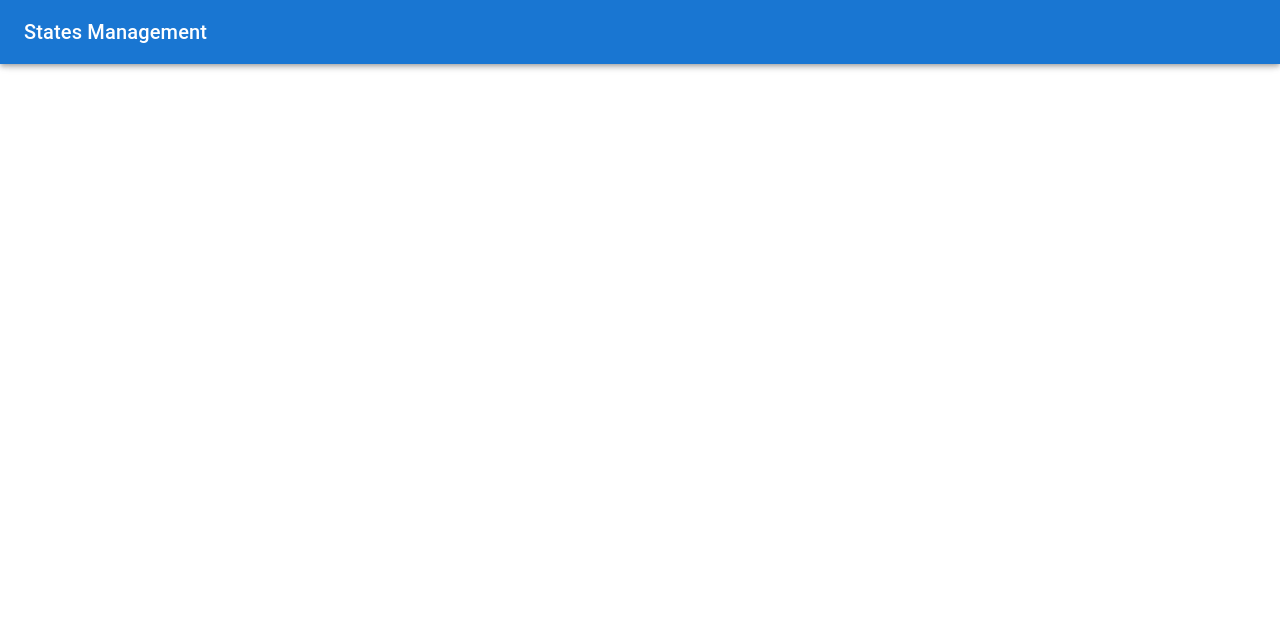
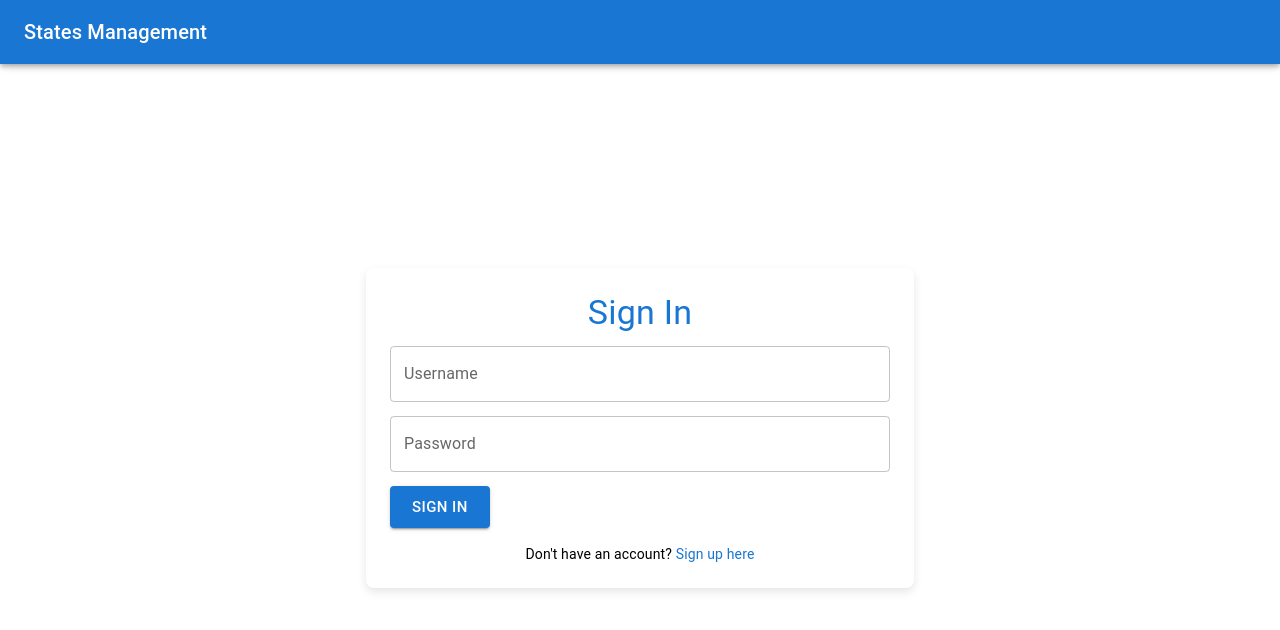
Before and after one commit to Avigail-Shklovsky/States-Managements, a React (Vite) app in the folder frontend/: page /signin in a window 1280 px wide. Before the commit this address had no page. Shown: the top 630 px of the page. Built offline with nearby package versions, Linux system fonts and the light colour scheme.

Commit message:
basic sign in

```diff
--- a/frontend/src/App.tsx
+++ b/frontend/src/App.tsx
@@ -5,6 +5,7 @@ import Navbar from "./layouts/Navbar";
 import StateForm from "./components/states/StateForm";
 import { RecoilRoot } from "recoil";
 import "../src/styles/_global.scss";
+import SignIn from "./components/users/SignIn";
 import SignUpUpdate from "./components/users/SignUpUpdate";
 function App() {
 
@@ -14,6 +15,7 @@ function App() {
           <Navbar />
           <Routes>
             <Route path="/" element={<StatesGridLayout />} />
+            <Route path="/signin" element={<SignIn />} />
             <Route path="/signup" element={<SignUpUpdate />} />
             <Route path="/form/:id?" element={<StateForm />} />
           </Routes>
--- /dev/null
+++ b/frontend/src/components/users/SignIn.tsx
@@ -0,0 +1,90 @@
+import { Formik, Form, Field } from "formik";
+import * as Yup from "yup";
+import { TextField, Button, Box, Typography } from "@mui/material";
+import { Link, useNavigate } from "react-router-dom";
+import { useSignInApi } from "../../hooks/useSignInApi";
+
+const validationSchema = Yup.object().shape({
+  userName: Yup.string().required("Username is required"),
+  password: Yup.string().required("Password is required"),
+});
+
+const SignIn: React.FC = () => {
+  const navigate = useNavigate();
+
+  const {handleSignIn} = useSignInApi();
+
+  const handleSubmit = async (
+    values: { userName: string; password: string },
+    { setSubmitting }: { setSubmitting: (isSubmitting: boolean) => void }
+  ) => {
+    try {
+      await handleSignIn(values.userName, values.password);
+      navigate("/");
+    } catch (error) {
+      console.error("Sign in failed:", error);
+    } finally {
+      setSubmitting(false);
+    }
+  };
+
+
+  return (
+    <div className="container">
+      <div className="formWrapper">
+        <Typography variant="h4" gutterBottom className="title">
+          Sign In
+        </Typography>
+        <Formik
+          initialValues={{ userName: "", password: "" }}
+          validationSchema={validationSchema}
+          onSubmit={handleSubmit}
+        >
+          {({ touched, errors }) => (
+            <Form>
+              <Field
+                name="userName"
+                as={TextField}
+                variant="outlined"
+                label="Username"
+                fullWidth
+                error={Boolean(errors.userName) && Boolean(touched.userName)}
+                helperText={touched.userName && errors.userName}
+              />
+              <Box height={14} />
+
+              <Field
+                name="password"
+                type="password"
+                as={TextField}
+                variant="outlined"
+                label="Password"
+                fullWidth
+                error={Boolean(errors.password) && Boolean(touched.password)}
+                helperText={touched.password && errors.password}
+              />
+              <Box height={14} />
+
+              <Button type="submit" variant="contained" color="primary" size="large">
+                Sign In
+              </Button>
+            </Form>
+          )}
+        </Formik>
+
+
+      <Box mt={2} textAlign="center">
+        <Typography variant="body2">
+          Don't have an account?{" "}
+          <Link to="/signup" style={{ textDecoration: "none", color: "#1976d2" }}>
+            Sign up here
+          </Link>
+        </Typography>
+      </Box>
+
+      </div>
+    </div>
+  );
+};
+
+export default SignIn;
--- a/frontend/src/components/users/SignUpUpdate.tsx
+++ b/frontend/src/components/users/SignUpUpdate.tsx
@@ -2,7 +2,7 @@ import { Formik, Form, Field } from "formik";
 import * as Yup from "yup";
 import { TextField, Button, Box, Typography } from "@mui/material";
 import { SignUpFormValues } from "../../types/signUpFormValues";
-import { useNavigate, useParams } from "react-router-dom";
+import { Link, useNavigate, useParams } from "react-router-dom";
 import { useState } from "react";
 import "../states/StateForm.scss";
 import { FileField } from "../FileFieldInput";
@@ -78,10 +78,10 @@ const SignUpUpdate: React.FC = () => {
       console.error("No file uploaded or invalid file format:", values.profileImage);
     }
 
-    // 🔹 Log FormData properly
     for (const [key, value] of formData.entries()) {
       console.log(`${key}:`, value);
     }
+
     try {
       await handleSignUp(formData); // Ensure this function supports FormData
       navigate(`/`);
@@ -201,6 +201,15 @@ const SignUpUpdate: React.FC = () => {
                   Sign Up
                 </Button>
 
+                <Box mt={2} textAlign="center">
+                  <Typography variant="body2">
+                    Already have an account?{" "}
+                    <Link to="/signin" style={{ textDecoration: "none", color: "#1976d2" }}>
+                      Sign in here
+                    </Link>
+                  </Typography>
+                </Box>
+
 
               </Form>
             )}
--- /dev/null
+++ b/frontend/src/hooks/useSignInApi.ts
@@ -0,0 +1,28 @@
+import { useQueryClient } from "@tanstack/react-query";
+import toast from "react-hot-toast";
+import { signIn } from "../services/authApi";
+
+export const useSignInApi = () => {
+
+
+  const queryClient = useQueryClient();
+
+  const handleSignIn = async (userName:string, password:string) => {
+    try {
+
+        const result = await signIn(userName,password);
+
+        if (result.token) toast.success("signed up successfully!");
+
+      // Invalidate the query to refresh the states table
+      queryClient.invalidateQueries({ queryKey: ["users"] });
+    } catch (error) {
+      toast.error("Failed to sign in.");
+      console.error("Error signing in:", error);
+    }
+  };
+
+  return {
+    handleSignIn,
+  };
+};
--- a/frontend/src/services/authApi.ts
+++ b/frontend/src/services/authApi.ts
@@ -3,14 +3,21 @@ import axios from "axios";
 import { IUser } from "../types/user";
 
 export const signUp = async (formData: FormData): Promise<IUser> => {
-    const response = await axios.post("http://localhost:5000/auth/signup", formData, {
-        headers: {
-          "Content-Type": "multipart/form-data",
-        },
-      });
+  const response = await axios.post("http://localhost:5000/auth/signup", formData, {
+    headers: {
+      "Content-Type": "multipart/form-data",
+    },
+  });
   return response.data;
 };
 
+
+export const signIn = async (userName: string, password: string): Promise<IUser> => {
+  const response = await axios.post("http://localhost:5000/auth/signin", {
+    userName, password
+  });
+  return response.data;
+};
 // export const deleteState = async (id: string): Promise<IState[]> => {
 //   const response = await axios.delete(`http://localhost:5000/states/${id}`);
 //   return response.data;
--- a/frontend/src/types/user.ts
+++ b/frontend/src/types/user.ts
@@ -1,6 +1,7 @@
 import { Types } from "mongoose";
 
 export interface IUser {
+    token: any;
     user: any;
      _id: Types.ObjectId;
     firstName: string;
```
Also changed, not shown: 1 other file (tests, documents, lock files or other folders). Lines whose indentation alone changed are shown as unchanged.
